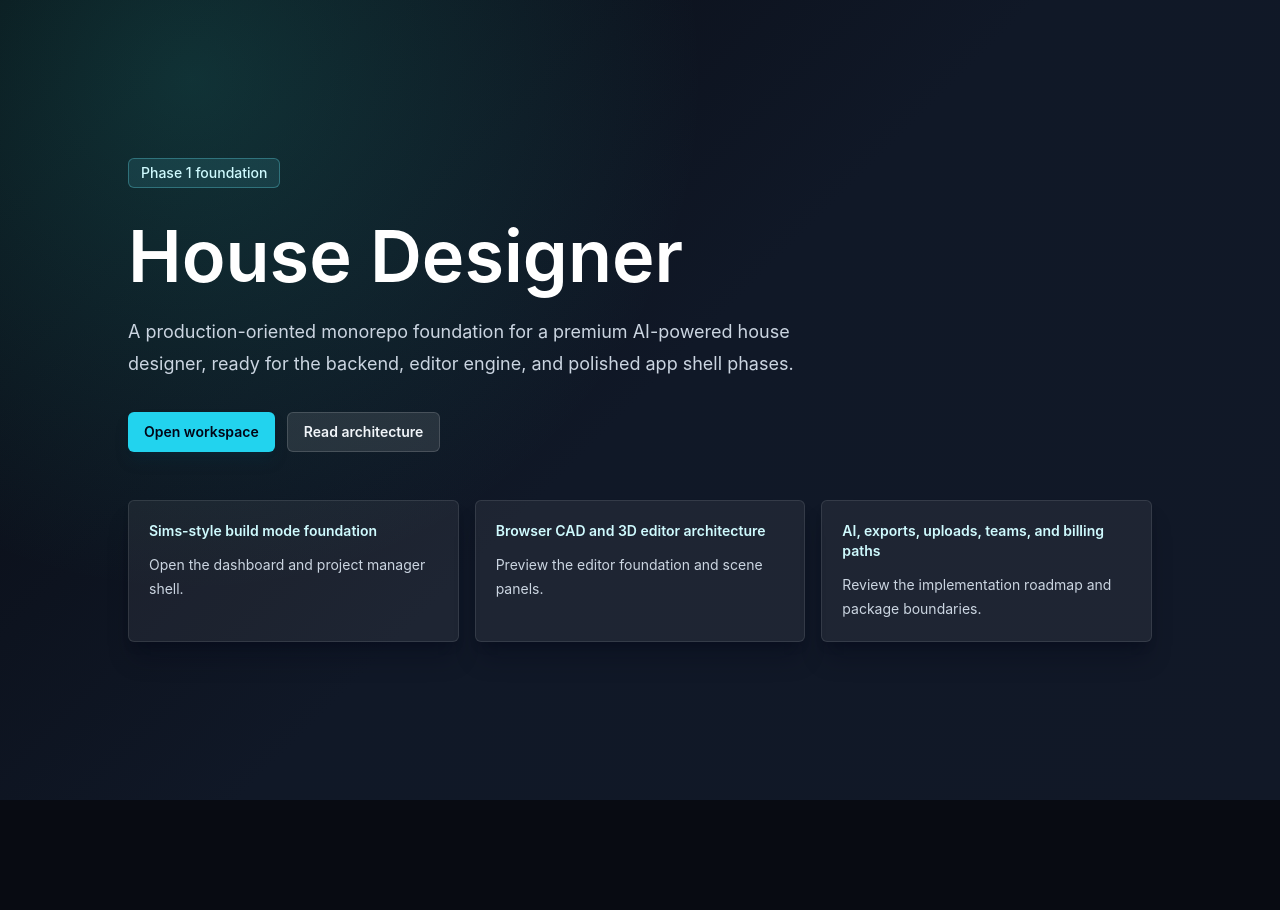
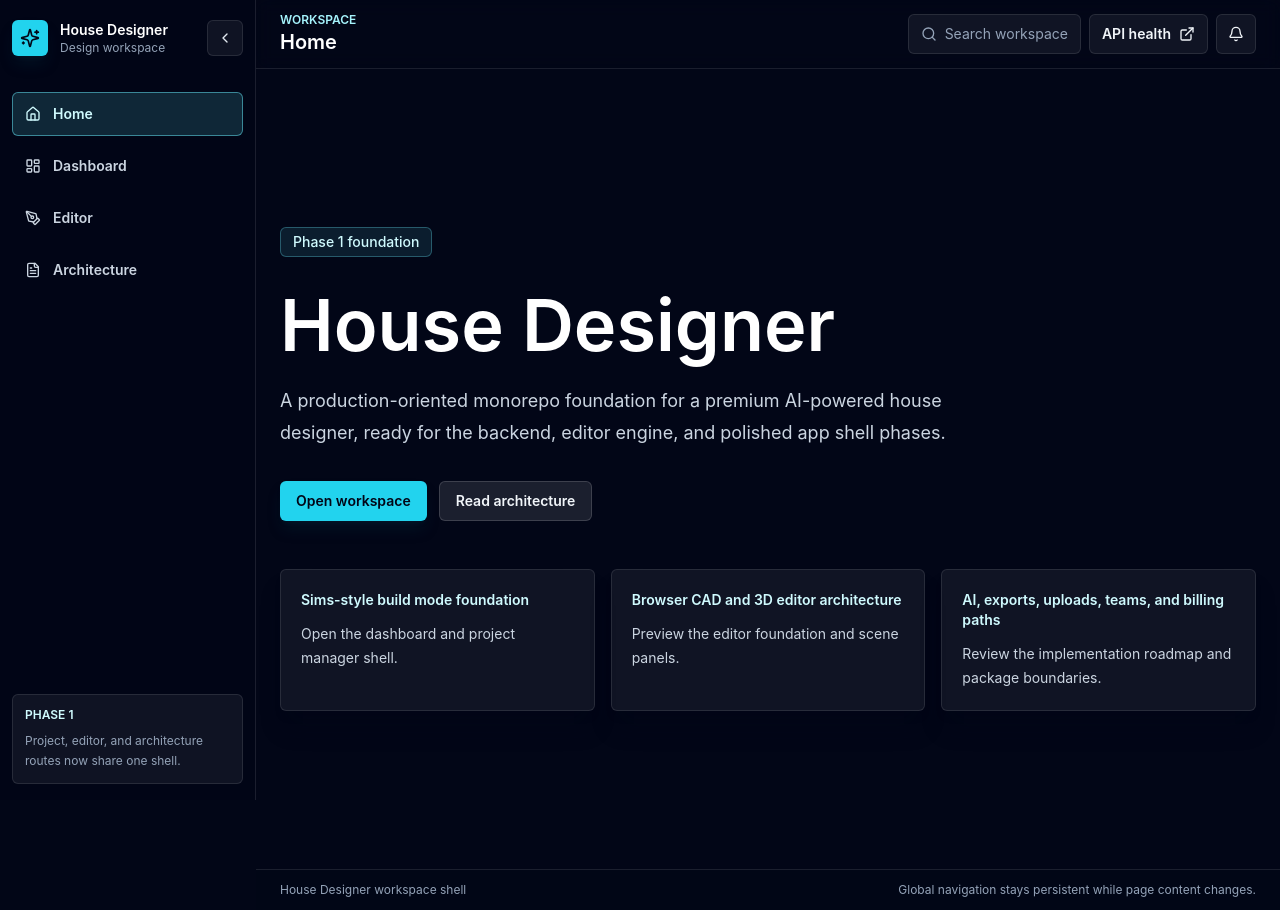
Before and after one commit to jlijano/masterbuilder, a Next.js app in the folder apps/web/: page / in a window 1280 px wide. Before the commit the page ends 800 px from the top, so only its background shows below. Built offline with nearby package versions, Linux system fonts and the light colour scheme; no server answers.

Commit message:
Wrap routes with shared app layout

```diff
--- a/apps/web/src/app/layout.tsx
+++ b/apps/web/src/app/layout.tsx
@@ -1,5 +1,6 @@
 import type { Metadata } from "next";
 import type { ReactNode } from "react";
+import { AppLayout } from "../components/layout/AppLayout";
 import "./globals.css";
 
 export const metadata: Metadata = {
@@ -10,7 +11,9 @@
 export default function RootLayout({ children }: Readonly<{ children: ReactNode }>) {
   return (
     <html lang="en">
-      <body>{children}</body>
+      <body>
+        <AppLayout>{children}</AppLayout>
+      </body>
     </html>
   );
 }
```
